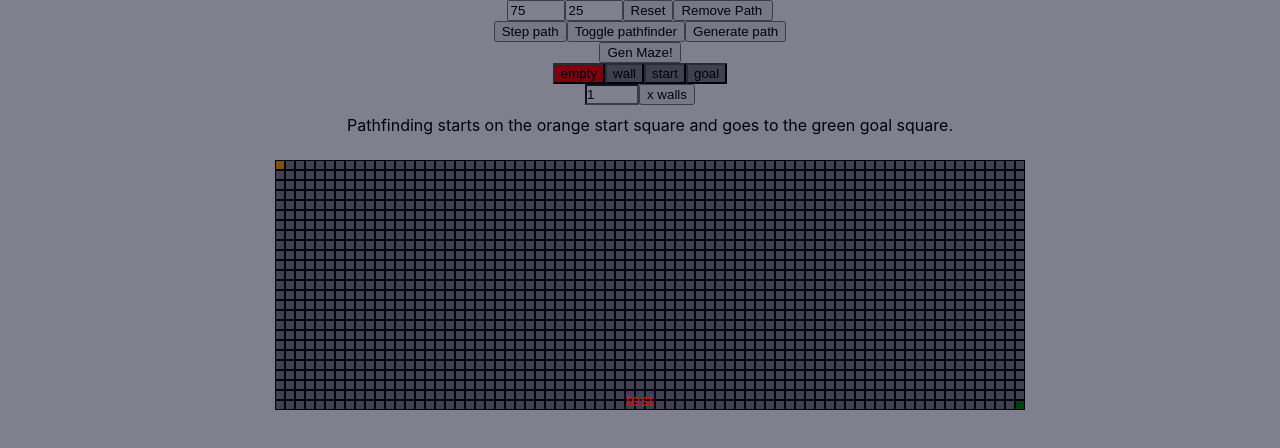
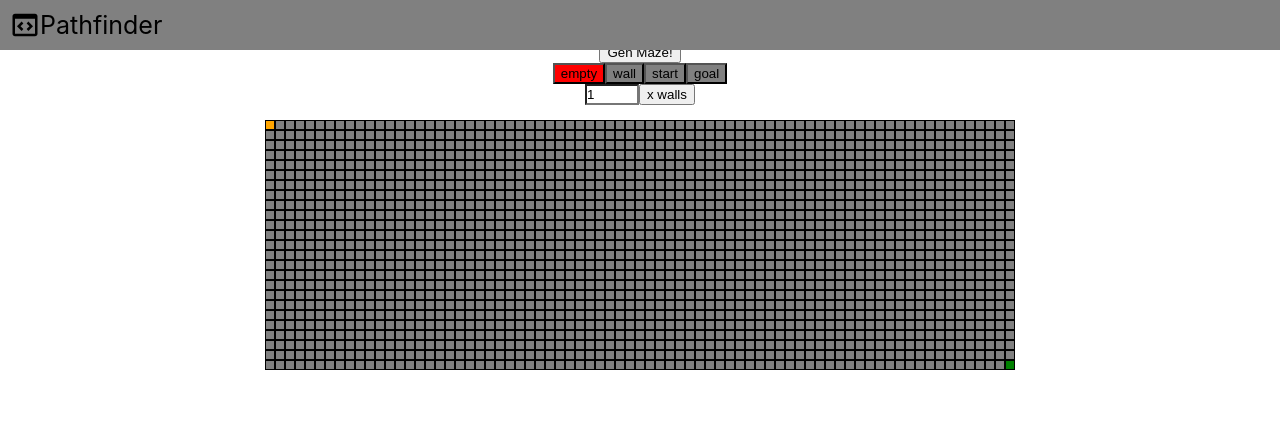
Before and after one commit to peoplestealusernames/pathfinder, a React (Create React App) app: page / in a window 1280 px wide. Shown: the top 448 px of the page. Built offline with nearby package versions, Linux system fonts and the light colour scheme.

Commit message:
Added topbar

```diff
--- a/src/App.tsx
+++ b/src/App.tsx
@@ -7,6 +7,7 @@ import { CanvasManager } from './2d/canvasManger';
 import { FloodFill } from './pathfinders/floodfill';
 import { GridToNode2d } from './nodes/gridToNode';
 import { Popup } from './components/Popup';
+import { BiCodeBlock } from 'react-icons/bi'
 
 const Movement: [number, number][] = [
   [1, 0],
@@ -16,7 +17,7 @@ const Movement: [number, number][] = [
 ]
 
 function App() {
-  const [InfoPopupState, setInfoPopupState] = useState<boolean>(true)
+  const [InfoPopupState, setInfoPopupState] = useState<boolean>(false)
 
   const [Grid, CanvasMang, Nav] = useMemo(() => {
     const Grid = new LayerManger(75, 25)
@@ -83,11 +84,28 @@ function App() {
 
   return (
     <div className="App" style={{ display: "flex", flexDirection: "column", flexWrap: "wrap" }}>
+      <div className='TopBar' style={{
+        display: "flex", position: "absolute", width: "100vw", height: "50px",
+        alignItems: "center",
+        justifyItems: "center",
+        justifyContent: "center",
+        background: "grey"
+      }}>
+        <div className='Logo' style={{
+          display: "flex", position: "absolute", width: "100vw", height: "50px",
+          alignItems: "center",
+          justifyItems: "center",
+          left: "10px",
+          fontSize: "25px"
+        }}>
+          <BiCodeBlock size={30} />
+          Pathfinder
+        </div>
+      </div>
       <Popup active={InfoPopupState} setActive={setInfoPopupState} >
         <div style={{ color: "red" }}>test</div>
       </Popup >
       <Buttons grid={Grid} nav={Nav} canvas={CanvasMang} />
-      <p style={{ padding: "10px", margin: "0px", width: "100vw" }}>Pathfinding starts on the orange start square and goes to the green goal square.</p>
       <ToggleGrid grid={Grid} canvasMang={CanvasMang} />
     </div >
   );
```
